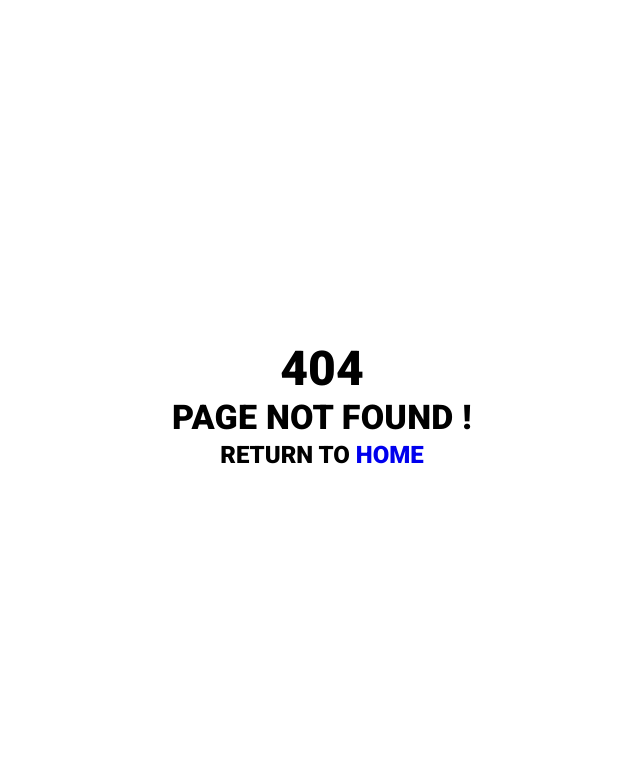
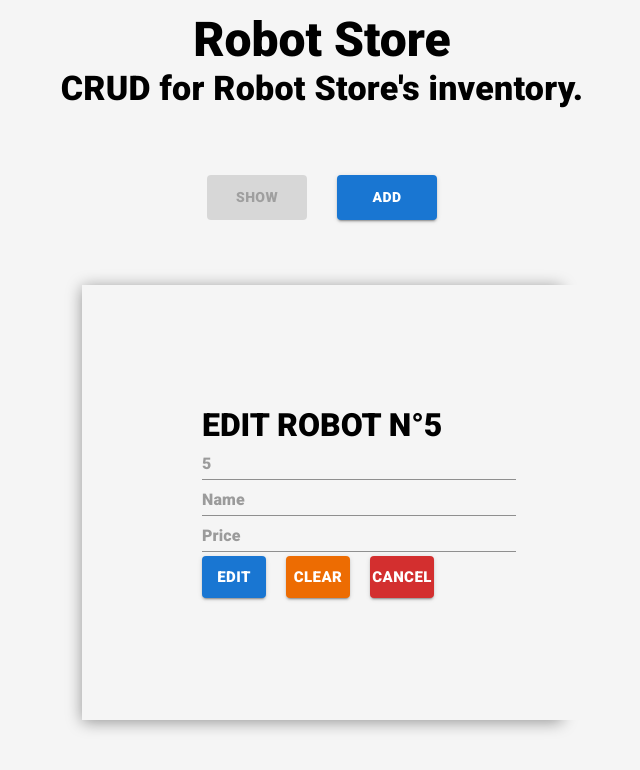
Before and after one commit to Kdasdan/RobotStore, a React (Create React App) app in the folder front-end-react/: page /edit-robot/1 in a window 1280 px wide. Before the commit this address had no page. Shown: the top 770 px of the page, without its empty margins (318-958 px from the left). Built offline with nearby package versions, Linux system fonts and the light colour scheme.

Commit message:
adding edit robot page

```diff
--- a/front-end-react/src/App.js
+++ b/front-end-react/src/App.js
@@ -1,5 +1,6 @@
 import { Routes, Route } from 'react-router-dom';
 import AddRobot from './components/container/robots/AddRobot';
+import EditRobot from './components/container/robots/EditRobot';
 import ShowRobots from './components/container/robots/ShowRobots';
 import Home from './pages/Home';
 import NotFound from './pages/NotFound';
@@ -10,6 +11,7 @@ function App() {
       <Route path="/" element={<Home />} >
         <Route path="" element={<ShowRobots />} />
         <Route path="/add-robot" element={<AddRobot />} />
+        <Route path="/edit-robot/:id" element={<EditRobot />} />
       </Route>
       <Route path="*" element={<NotFound />} />
     </Routes>
--- a/front-end-react/src/components/container/ButtonChoise.js
+++ b/front-end-react/src/components/container/ButtonChoise.js
@@ -2,12 +2,19 @@ import { Box } from '@mui/system';
 import Button from '@mui/material/Button';
 import React from 'react';
 import { Link } from 'react-router-dom';
+import { useNavigate } from "react-router-dom";
+import { useState } from 'react';
+
+
 
 const ButtonChoise = () => {
+  let navigate = useNavigate();
+  const [select, setSelect] = useState(false)
+
   return (
     <Box sx={{ display: 'flex', justifyContent: 'center', padding: '50px 0px' }}>
-      <Link to="/"><Button sx={{ padding: '10px', margin: '15px', minWidth: '100px' }} variant="contained">Show</Button></Link>
-      <Link to="/add-robot"><Button sx={{ padding: '10px', margin: '15px', minWidth: '100px' }} variant="contained">Add</Button></Link>
+      <Button disabled={!select} sx={{ padding: '10px', margin: '15px', minWidth: '100px' }} variant="contained" onClick={() => { setSelect(!select); navigate("/") }}>Show</Button>
+      <Button disabled={select} sx={{ padding: '10px', margin: '15px', minWidth: '100px' }} variant="contained" onClick={() => { setSelect(!select); navigate("/add-robot") }}>Add</Button>
     </Box>
   );
 };
--- a/front-end-react/src/components/container/robots/AddRobot.js
+++ b/front-end-react/src/components/container/robots/AddRobot.js
@@ -1,7 +1,16 @@
-import { Box } from '@mui/material';
-import { TextField } from '@mui/material';
-import { Button } from '@mui/material';
 import React from 'react';
+import {
+  Box,
+  TextField,
+  Input,
+  Button
+} from '@mui/material';
+
+const Clear = () => {
+  document.getElementById("RobotId").value = "";
+  document.getElementById("RobotName").value = "";
+  document.getElementById("RobotPrice").value = "";
+}
 
 const AddRobot = () => {
   return (
@@ -20,13 +29,13 @@ const AddRobot = () => {
       }}>
         <h1>ADD A NEW ROBOT</h1>
 
-        <TextField id="outlined-basic" label="ID" variant="outlined" size='large' />
-        <TextField id="outlined-basic" label="Name" variant="outlined" size='large' />
-        <TextField id="outlined-basic" label="Price" variant="outlined" size='large' />
+        <Input placeholder="ID" id="RobotId" />
+        <Input placeholder="Name" id="RobotName" />
+        <Input placeholder="Price" id="RobotPrice" />
 
         <div style={{ display: 'flex', justifyContent: 'flex-start' }}>
           <Button variant="contained" size="large" sx={{ width: '20%' }}>ADD</Button>
-          <Button variant="contained" size="large" color="warning" sx={{ width: '20%', marginLeft: '20px' }}>CLEAR</Button>
+          <Button onClick={Clear} variant="contained" size="large" color="warning" sx={{ width: '20%', marginLeft: '20px' }}>CLEAR</Button>
         </div>
       </div>
     </Box>
--- /dev/null
+++ b/front-end-react/src/components/container/robots/EditRobot.js
@@ -0,0 +1,49 @@
+import { Box } from '@mui/system';
+import { useParams } from 'react-router-dom';
+import { Button, Input } from '@mui/material';
+
+import React from 'react';
+
+const EditRobot = () => {
+
+  const params = useParams();
+  console.log(params);
+
+  params.id = 5;
+
+  const Clear = () => {
+    document.getElementById("RobotId").value = "";
+    document.getElementById("RobotName").value = "";
+    document.getElementById("RobotPrice").value = "";
+  }
+
+  return (
+    <Box
+      sx={{
+        flex: 1,
+        backgroundColor: 'whitesmoke',
+        padding: '120px'
+      }}>
+      <div style={{
+        height: '100%',
+        display: 'flex',
+        flexDirection: 'column',
+        justifyContent: 'space-around',
+      }}>
+        <h1>EDIT ROBOT N°{params.id}</h1>
+
+        <Input placeholder={params.id} id="RobotId" />
+        <Input placeholder="Name" id="RobotName" />
+        <Input placeholder="Price" id="RobotPrice" />
+
+        <div style={{ display: 'flex', justifyContent: 'flex-start' }}>
+          <Button variant="contained" size="large" sx={{ width: '20%' }}>EDIT</Button>
+          <Button onClick={Clear} variant="contained" size="large" color="warning" sx={{ width: '20%', marginLeft: '20px' }}>CLEAR</Button>
+          <Button variant="contained" color="error" size="large" sx={{ marginLeft: '20px', width: '20%' }}>CANCEL</Button>
+        </div>
+      </div>
+    </Box>
+  );
+};
+
+export default EditRobot;
--- a/front-end-react/src/components/container/robots/Robot.js
+++ b/front-end-react/src/components/container/robots/Robot.js
@@ -3,14 +3,21 @@ import { Button } from '@mui/material';
 import { IconButton } from '@mui/material';
 import DeleteIcon from '@mui/icons-material/Delete';
 import EditIcon from '@mui/icons-material/Edit';
+import { useNavigate } from 'react-router';
 import React from 'react';
 
-const Robot = () => {
+const Robot = (params) => {
+
+  const id = params.id
+
+  const navigate = useNavigate();
+
   return (
 
     <>
 
       <div style={{
+        position: 'relative',
         padding: '10px',
         display: 'flex',
         justifyContent: 'space-around',
@@ -25,11 +32,10 @@ const Robot = () => {
           display: 'flex',
           position: 'absolute',
           right: '10px',
-          margin: '0px',
-          padding: '0px',
+          top: '0px'
         }}>
           <IconButton aria-label="delete" color='primary'>
-            <EditIcon />
+            <EditIcon onClick={() => { navigate(`/edit-robot/${id}`) }} />
           </IconButton>
           <IconButton aria-label="delete" color='error'>
             <DeleteIcon />
--- a/front-end-react/src/components/container/robots/ShowRobots.js
+++ b/front-end-react/src/components/container/robots/ShowRobots.js
@@ -8,7 +8,7 @@ import Robot from './Robot';
 const ShowRobots = () => {
 
   let items = [];
-  for (let index = 0; index < 10; index++) {
+  for (let index = 0; index < 50; index++) {
     items.push(<Robot />)
   }
 
```
